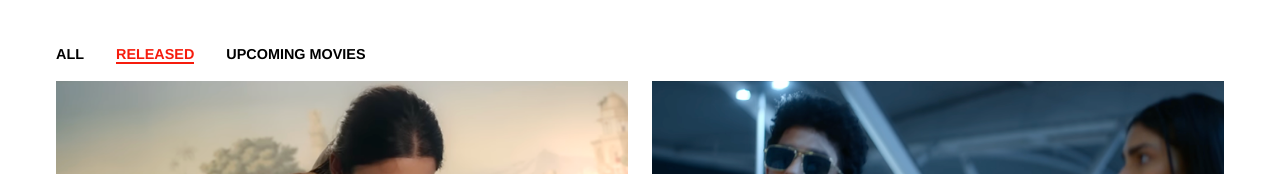
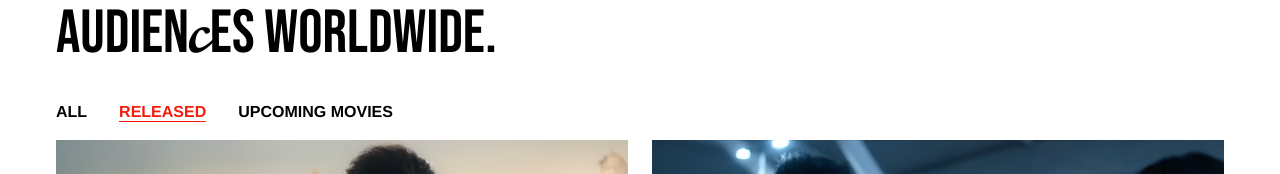
Before and after one commit to ayush-zerror/SKF, a Next.js app: page /movies in a window 1280 px wide. Shown: the part 216-390 px from the top of the page. Built offline with nearby package versions, Linux system fonts and the light colour scheme.

Commit message:
update padding for hero's

```diff
--- a/src/components/common/movieListing/MoviesListing.jsx
+++ b/src/components/common/movieListing/MoviesListing.jsx
@@ -7,7 +7,7 @@ const MoviesListing = ({ isHero, data }) => {
   const filters = ["all", "released", "upcoming movies"];
 
   return (
-    <section id="movie_listing">
+    <section id="movie_listing" className={`${isHero ? "hero" : ""}`}>
       <h5 className="tag">Movies</h5>
       <h3 className="heading">
         Explore our top fil<span className="letter-u">m</span>s loved by <br />{" "}
--- a/src/components/layout/Layout.jsx
+++ b/src/components/layout/Layout.jsx
@@ -6,10 +6,10 @@ import Loader from "../loader/Loader";
 const Layout = ({ children }) => {
   return (
     <>
+      <Loader />
       <Navbar />
       {children}
       <Footer />
-      <Loader />
     </>
   );
 };
--- a/src/styles/components/home.css
+++ b/src/styles/components/home.css
@@ -63,101 +63,6 @@
   to {
     transform: translateX(calc(-100% - 4rem));
   }
-}
-
-/* movie listing  */
-
-#movie_listing {
-  width: 100%;
-  padding: 3.5rem;
-}
-
-.filter_movie {
-  display: flex;
-  align-items: center;
-  gap: 2rem;
-  text-transform: uppercase;
-  font-family: Helvetica;
-  font-weight: 700;
-  font-size: .9rem;
-  margin: 2.2rem 0 1rem;
-  color: #000;
-}
-.filter_movie span {
-  position: relative;
-  display: inline-block;
-  line-height: 1.5;
-  cursor: pointer;
-}
-.filter_movie span::before {
-  content: "";
-  position: absolute;
-  bottom: 1.5px;
-  left: 0;
-  width: 100%;
-  height: 1.5px;
-  background-color: #000;
-  transition: transform ease 0.3s;
-  transform-origin: right;
-  transform: scaleX(0);
-}
-.filter_movie span.active {
-  color: #f61c0d;
-}
-.filter_movie span.active::before {
-  background-color: #f61c0d;
-  transform: scaleX(1);
-}
-.filter_movie span:hover::before {
-  transform-origin: left;
-  transform: scaleX(1);
-}
-
-#movie_container {
-  width: 100%;
-  display: grid;
-  grid-template-columns: repeat(3, 1fr);
-  gap: 1.5rem;
-}
-
-#movie_container.ishero{
-  grid-template-columns: repeat(2, 1fr);
-}
-.movie_listing_btn{
-  width: 100%;
-  display: flex;
-  align-items: center;
-  justify-content: center;
-  margin-top: 2.5rem;
-}
-.movie_card {
-  width: 100%;
-  display: flex;
-  flex-direction: column;
-  gap: 0.5rem;
-  text-decoration: none;
-  color: #000;
-}
-.movie_img {
-  width: 100%;
-  height: auto;
-}
-
-.movie_img img {
-  width: 100%;
-  height: 100%;
-  object-fit: cover;
-}
-
-.movie_dets {
-  width: 100%;
-  display: flex;
-  align-items: center;
-  justify-content: space-between;
-  font-family: Helvetica;
-  font-weight: 700;
-  font-size: 0.8rem;
-  text-transform: uppercase;
 }
 /* directors section */
 
--- a/src/styles/components/movieDetails.css
+++ b/src/styles/components/movieDetails.css
@@ -1,6 +1,7 @@
 #movie_details_hero {
   width: 100%;
   padding-top: 3.5rem;
+  padding-top: 7rem;
 }
 #movie_details_hero .movie_title {
   width: 100%;
--- a/src/styles/globals.css
+++ b/src/styles/globals.css
@@ -59,6 +59,9 @@ body {
 #movie_listing {
   width: 100%;
   padding: 3.5rem;
+}
+#movie_listing.hero{
+  padding-top: 7rem;
 }
 
 .filter_movie {
```
